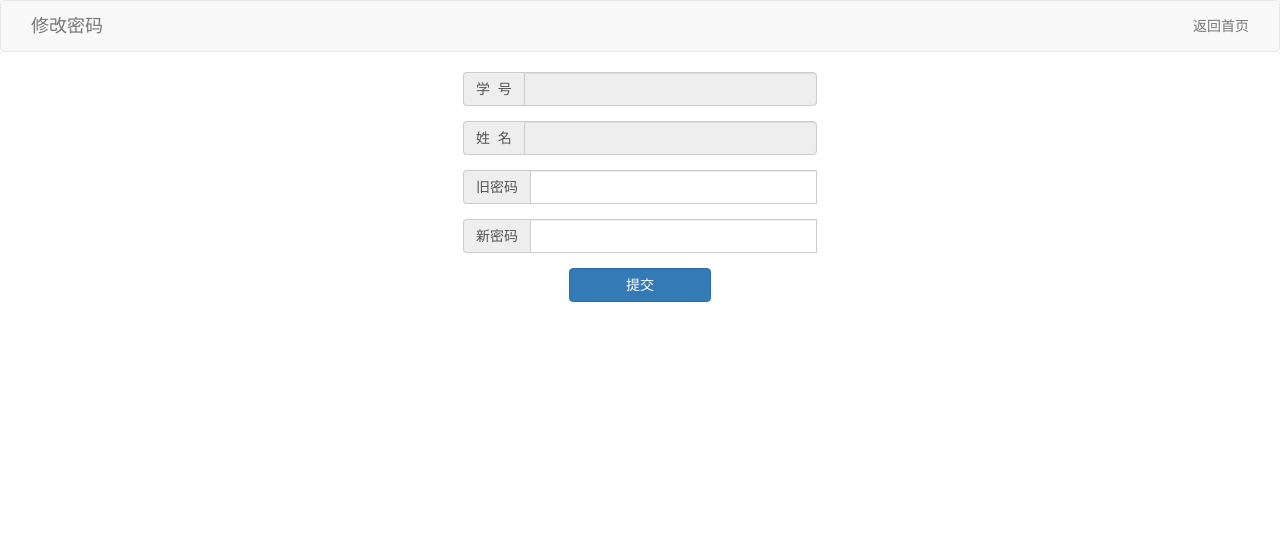
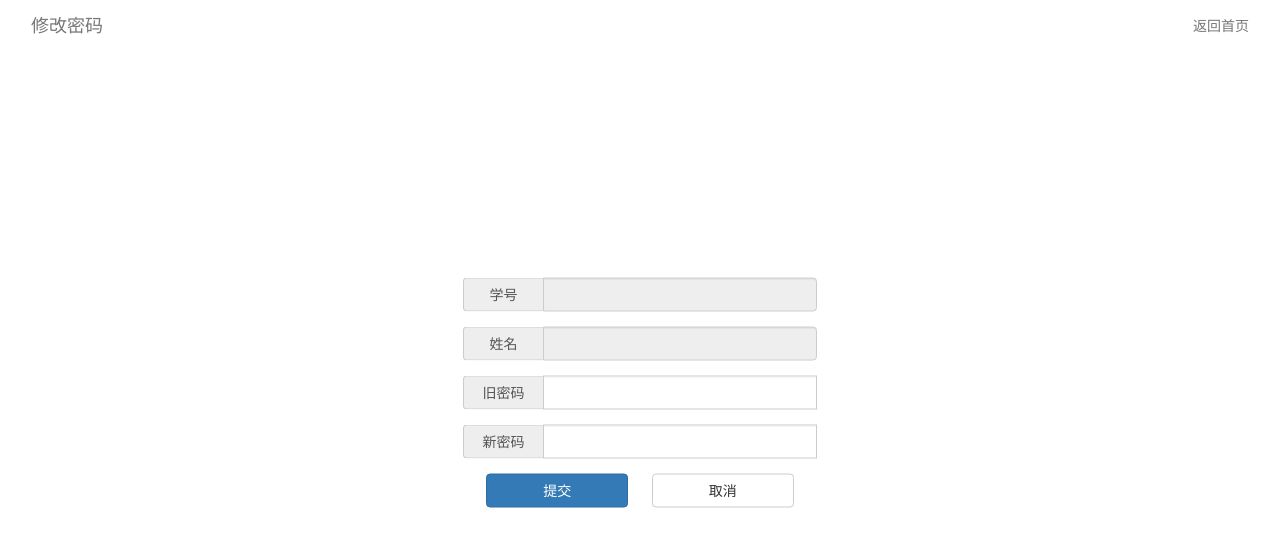
Before and after one commit to BalconyJH/Classroom-Attendance-System, a Python web app: template app/templates/student/update_password.html in a window 1280 px wide. Shown: the top 547 px of the page. Run offline with Jinja, Linux system fonts and the light colour scheme; the template is opened without the code that fills it, so the values that code supplies are empty; some libraries are stand-ins or nearby versions.

Commit message:
:sparkles: 添加返回按钮

```diff
--- a/app/templates/student/update_password.html
+++ b/app/templates/student/update_password.html
@@ -9,7 +9,20 @@
     <link rel="stylesheet" href="../../static/css/my.css">
     <style>
         .container{
+            position: absolute; /* 或者使用 position: fixed; 根据需要 */
+            top: 50%;
+            left: 50%;
+            transform: translate(-50%, -50%);
             width: 30%;
+        }
+
+        .input-group-addon {
+            min-width: 80px; /* 或根据实际需要调整宽度 */
+            text-align: match-parent; /* 如果你想让文本右对齐 */
+        }
+        .navbar-default {
+            background-color: #FFFFFF;
+            border-color: #FFFFFF;
         }
     </style>
 </head>
@@ -33,13 +46,13 @@
     <form action="{{ url_for('student.update_password') }}" method="post">
         <div class="form-group">
             <div class="input-group">
-                <div class="input-group-addon">学&nbsp&nbsp号</div>
+                <div class="input-group-addon">学号</div>
                 <input type="text" class="form-control" name="username" value="{{ student.s_id }}"  onblur="" autocomplete="off" readonly>
             </div>
         </div>
         <div class="form-group">
             <div class="input-group">
-                <div class="input-group-addon">姓&nbsp&nbsp名</div>
+                <div class="input-group-addon">姓名</div>
                 <input type="text" class="form-control" name="username" value="{{ student.s_name }}"  onblur="" autocomplete="off" readonly>
             </div>
         </div>
@@ -61,6 +74,7 @@
         </div>
         <div class="form-group">
             <button type="submit" class="btn btn-primary" style="width: 40%">提交</button>
+            <button type="button" class="btn btn-default" style="width: 40%; margin-left: 20px;" onclick="window.history.back();">取消</button>
         </div>
         <div class="form-group">
             {% for message in get_flashed_messages() %}
```
Also changed, not shown: app/templates/teacher/update_password.html (+19 -2 lines).
